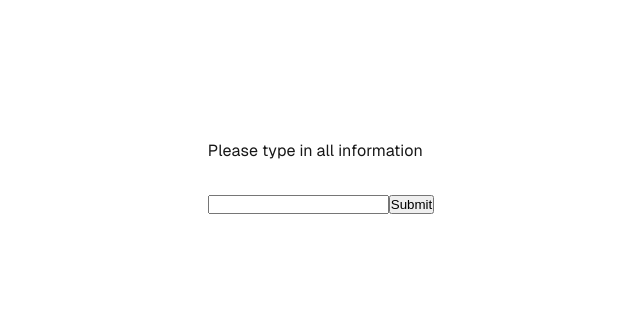
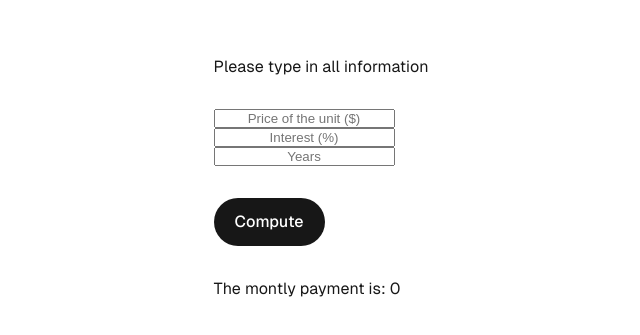
Before and after one commit to developerdenesh/housing, a Next.js app: page /main in a window 1280 px wide. Shown: the part 223-558 px from the top of the page, without its empty margins (319-959 px from the left). Built offline with nearby package versions, Linux system fonts and the light colour scheme.

Commit message:
Add input

```diff
--- a/src/app/main/page.js
+++ b/src/app/main/page.js
@@ -1,16 +1,77 @@
+'use client'
+
+import { useState } from "react";
 import styles from "../page.module.css";
-import Image from "next/image";
+import Input from "./input";
 
 export default function Main() {
+    const [inputValues, setInputValues] = useState({
+        price: 0,
+        interest: 0,
+        years: 0
+    })
+
+    const [monthly, setMonthly] = useState(0)
+
+    const onClick = () => {
+        // Interest rate is charged per month
+        const interestPercentage = inputValues.interest / 100
+        const i = interestPercentage / 12
+
+        // Number of months it takes to pay off this loan
+        const n = inputValues.years * 12
+
+        // The amortisation formula
+        const a = Math.pow((1 + i), n)
+        const result = (i * a) / (a - 1)
+
+        // Loan amount
+        const monthlyLoan = inputValues.price * result
+        setMonthly(monthlyLoan.toFixed(2))
+    }
+
+    const onSubmit = (evt) => {
+        setInputValues({
+            price: (evt.name === "price") ? (evt.value) : inputValues.price,
+            interest: (evt.name === "interest") ? (evt.value) : inputValues.interest,
+            years: (evt.name === "years") ? (evt.value) : inputValues.years,
+        })
+    }
+
     return (
         <div className={styles.page}>
             <main className={styles.main}>
                 Please type in all information
+                <form>
+                    <Input
+                        type="text"
+                        name="price"
+                        placeholder="Price of the unit ($)"
+                        onSubmit={onSubmit}
+                    />
+                    <Input
+                        type="text"
+                        name="interest"
+                        placeholder="Interest (%)"
+                        onSubmit={onSubmit}
+                    />
+                    <Input
+                        type="text"
+                        name="years"
+                        placeholder="Years"
+                        onSubmit={onSubmit}
+                    />
+                </form>
 
-                <form>
-                    <input type="text" name="name" />
-                    <button type="submit">Submit</button>
-                </form>
+                <div className={styles.ctas}>
+                    <a
+                        className={styles.primary}
+                        onClick={onClick}
+                    >
+                        Compute
+                    </a>
+                </div>
+                The montly payment is: {monthly}
             </main>
         </div>
     )
```
